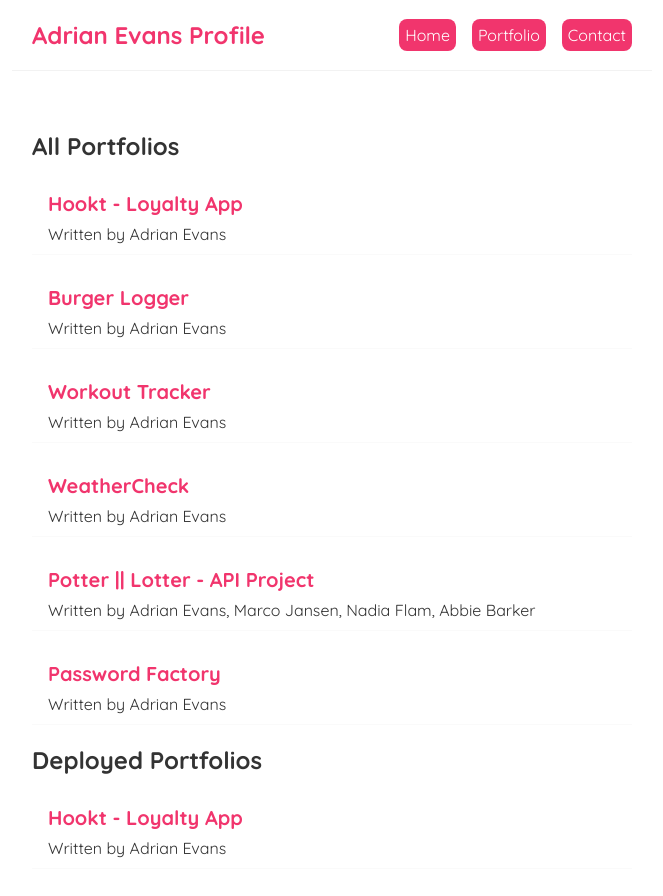
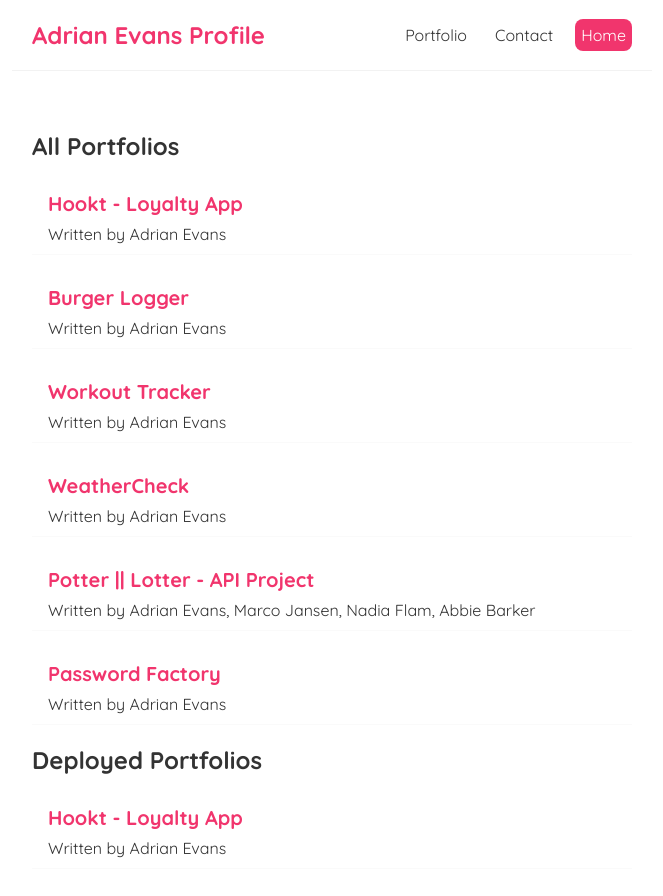
Before and after one commit to AdrianMEvans/portfolio-with-react, a React (Create React App) app: page / in a window 1280 px wide. Shown: the top 896 px of the page, without its empty margins (308-971 px from the left). Built offline with nearby package versions, Linux system fonts and the light colour scheme; data requests are answered from the project's data file.

Commit message:
modified Navbar

```diff
--- a/src/Navbar.js
+++ b/src/Navbar.js
@@ -3,21 +3,27 @@ const Navbar = () => {
     <nav className="navbar">
       <h1>Adrian Evans Profile</h1>
       <div className="links">
-                <a href="/" href="/create" style={{
+        <a href="/portfolio"
+        //         style={{
+        //   color: 'white',
+        //   backgroundColor: '#f1356d',
+        //   borderRadius: '8px'
+        // }}
+        >Portfolio</a>
+        <a href="/contact"
+        //         style={{
+        //   color: 'white',
+        //   backgroundColor: '#f1356d',
+        //   borderRadius: '8px'
+        // }}
+        >Contact</a>
+        <a href="/"
+          style={{
             color: 'white',
             backgroundColor: '#f1356d',
             borderRadius: '8px'
-        }}>Home</a>
-                <a href="/portfolio" href="/create" style={{
-          color: 'white',
-          backgroundColor: '#f1356d',
-          borderRadius: '8px'
-        }}>Portfolio</a>
-                <a href="/contact" href="/create" style={{
-          color: 'white',
-          backgroundColor: '#f1356d',
-          borderRadius: '8px'
-        }}>Contact</a>
+          }}
+        >Home</a>
       </div>
     </nav>
   );
```
Lines whose indentation alone changed are shown as unchanged.
